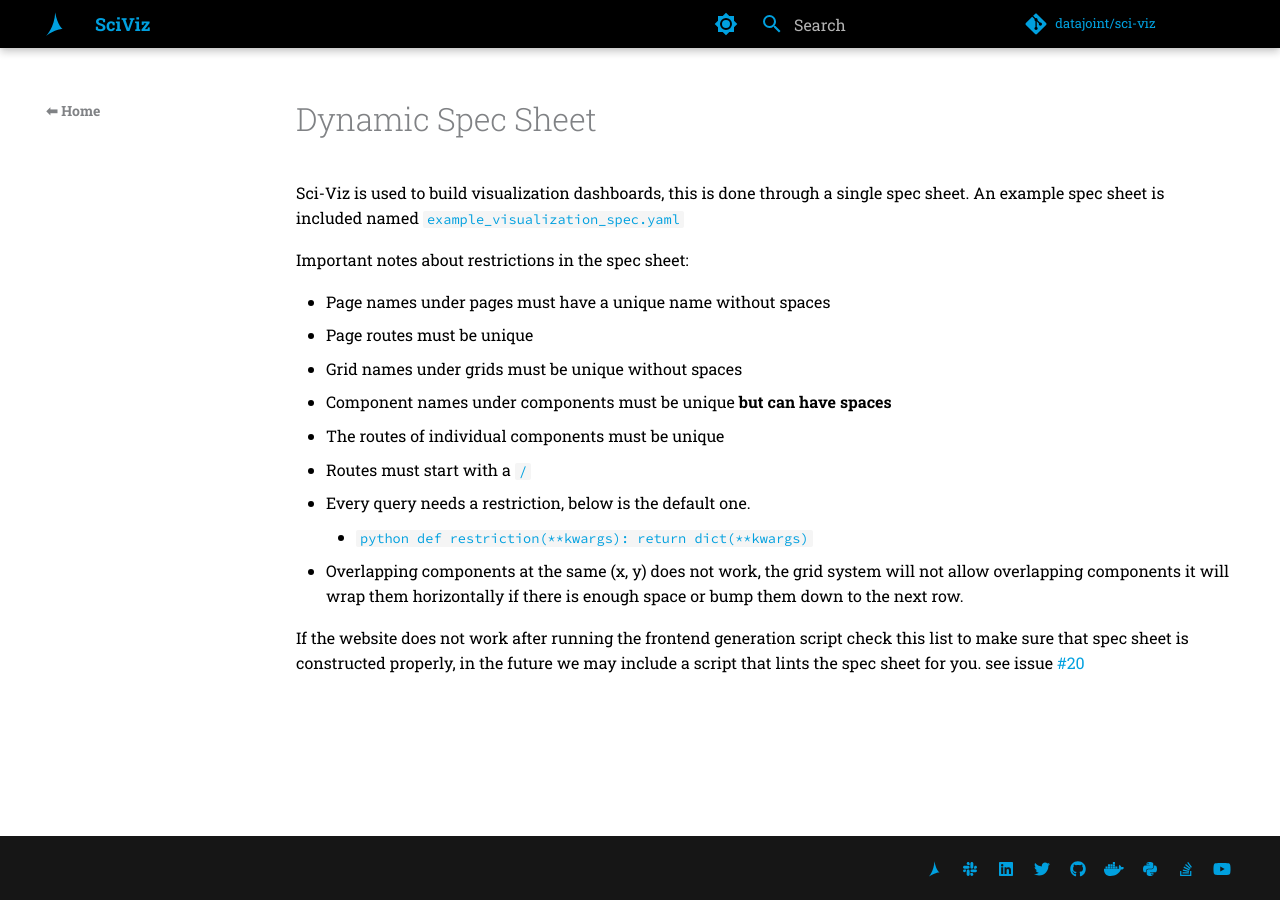
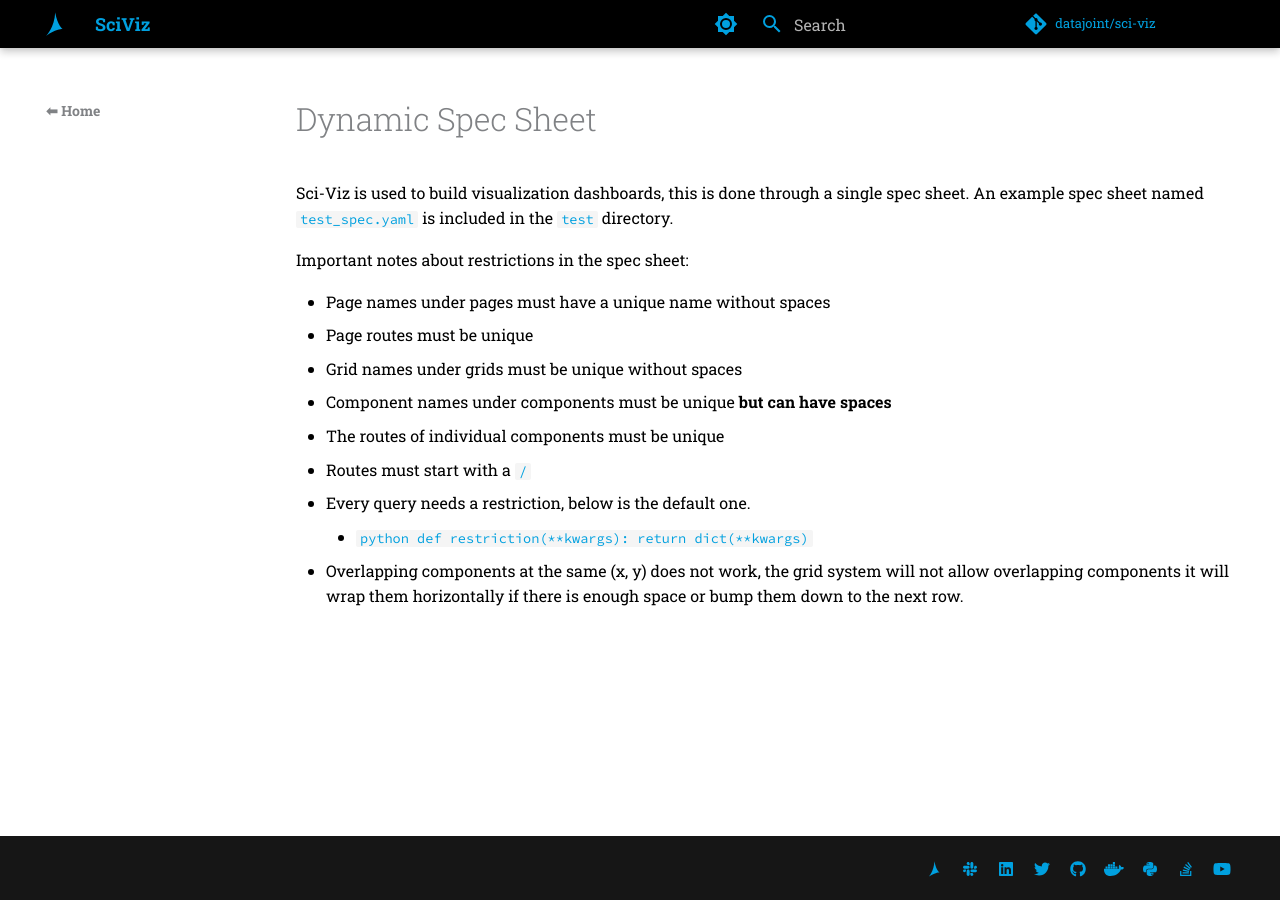
Before and after one commit to datajoint/sci-viz, an MkDocs documentation site: the page built from docs/src/concepts/spec_sheet.md, in a window 1280 px wide. Built offline with MkDocs 1.6.1 and Material for MkDocs 9.7.7, drawn with Linux system fonts in a browser that asks for light colours; comment, search, counter and statistics services are not loaded; the version menu is left out.

Commit message:
spec sheet

````diff
--- a/docs/src/concepts/spec_sheet.md
+++ b/docs/src/concepts/spec_sheet.md
@@ -1,6 +1,6 @@
 # Dynamic Spec Sheet
 
-Sci-Viz is used to build visualization dashboards, this is done through a single spec sheet. An example spec sheet is included named `example_visualization_spec.yaml`
+Sci-Viz is used to build visualization dashboards, this is done through a single spec sheet. An example spec sheet named `test_spec.yaml` is included in the `test` directory.
 
 Important notes about restrictions in the spec sheet:
 
@@ -16,5 +16,3 @@ Important notes about restrictions in the spec sheet:
             return dict(**kwargs)
     ```
 - Overlapping components at the same (x, y) does not work, the grid system will not allow overlapping components it will wrap them horizontally if there is enough space or bump them down to the next row.
-
-If the website does not work after running the frontend generation script check this list to make sure that spec sheet is constructed properly, in the future we may include a script that lints the spec sheet for you. see issue [#20](https://github.com/datajoint/sci-viz/issues/20)
````
